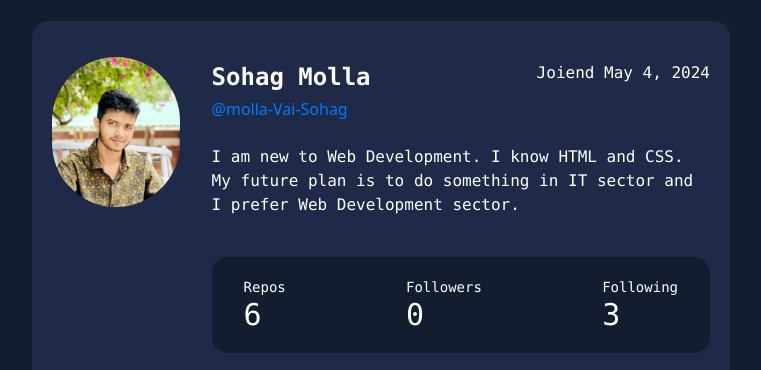
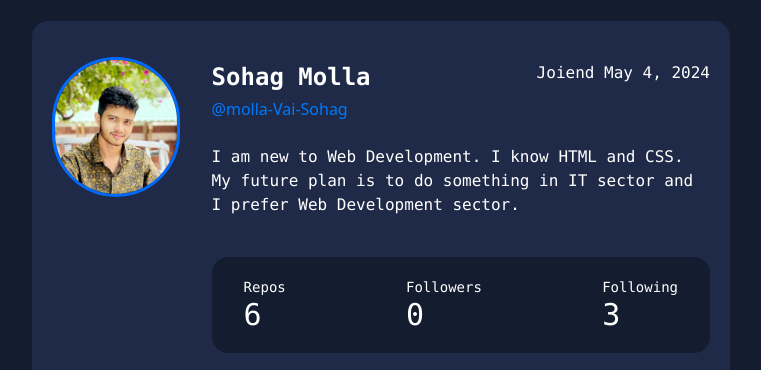
Before and after one commit to sohag-molla/devfinder_project, a website built with Vite: page index.html in a window 1280 px wide. Shown: the part 323-693 px from the top of the page, without its empty margins (259-1020 px from the left). Built offline with nearby package versions, Linux system fonts and the light colour scheme.

Commit message:
imran vaya p

```diff
--- a/index.html
+++ b/index.html
@@ -41,7 +41,7 @@
 
 
         <div>
-            <img class=" rounded-full h-[150px] w-[320px] object-cover mt-6 ml-2
+            <img class=" rounded-full h-[140px] w-[320px] object-cover sm:bg-cover border-[3px] border-[#006aff] mt-6 ml-2
             " src="images/sohag.png" alt="Photo">
         </div>
      <div class="p-2">
```
